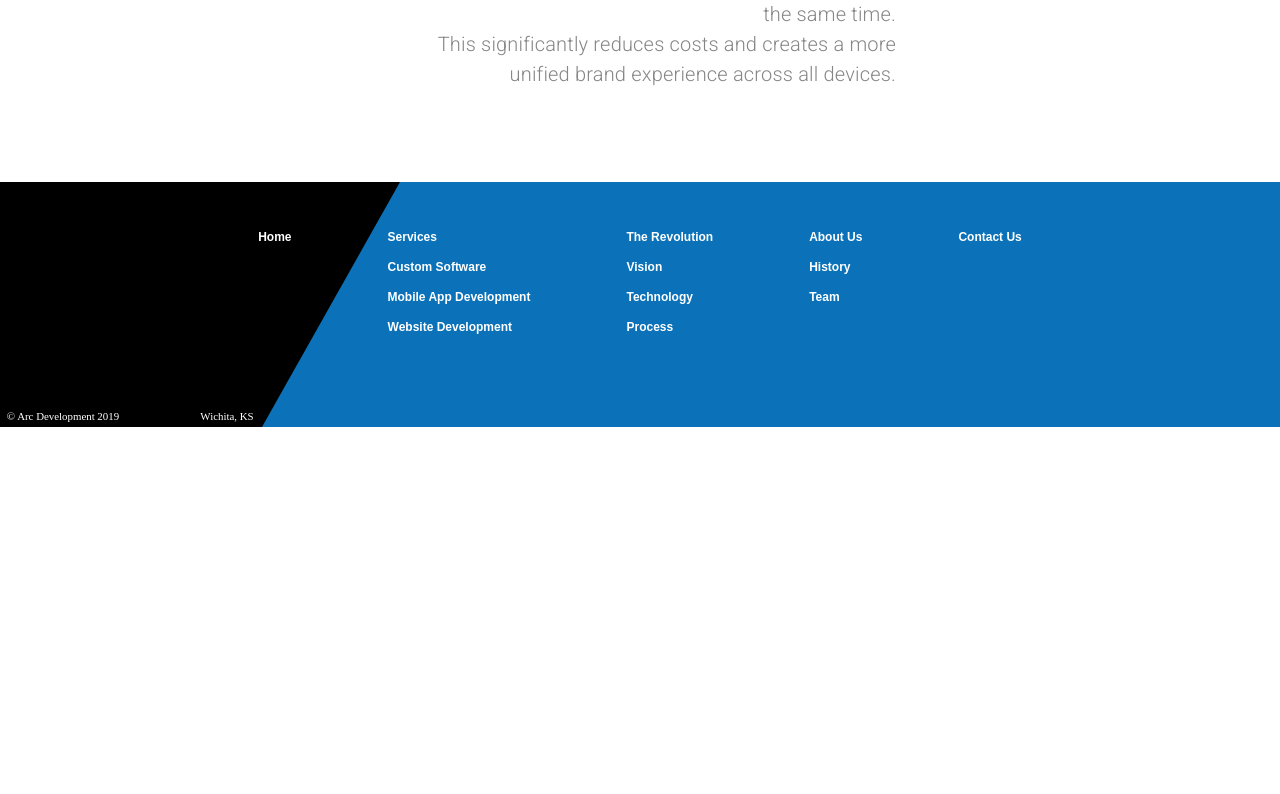
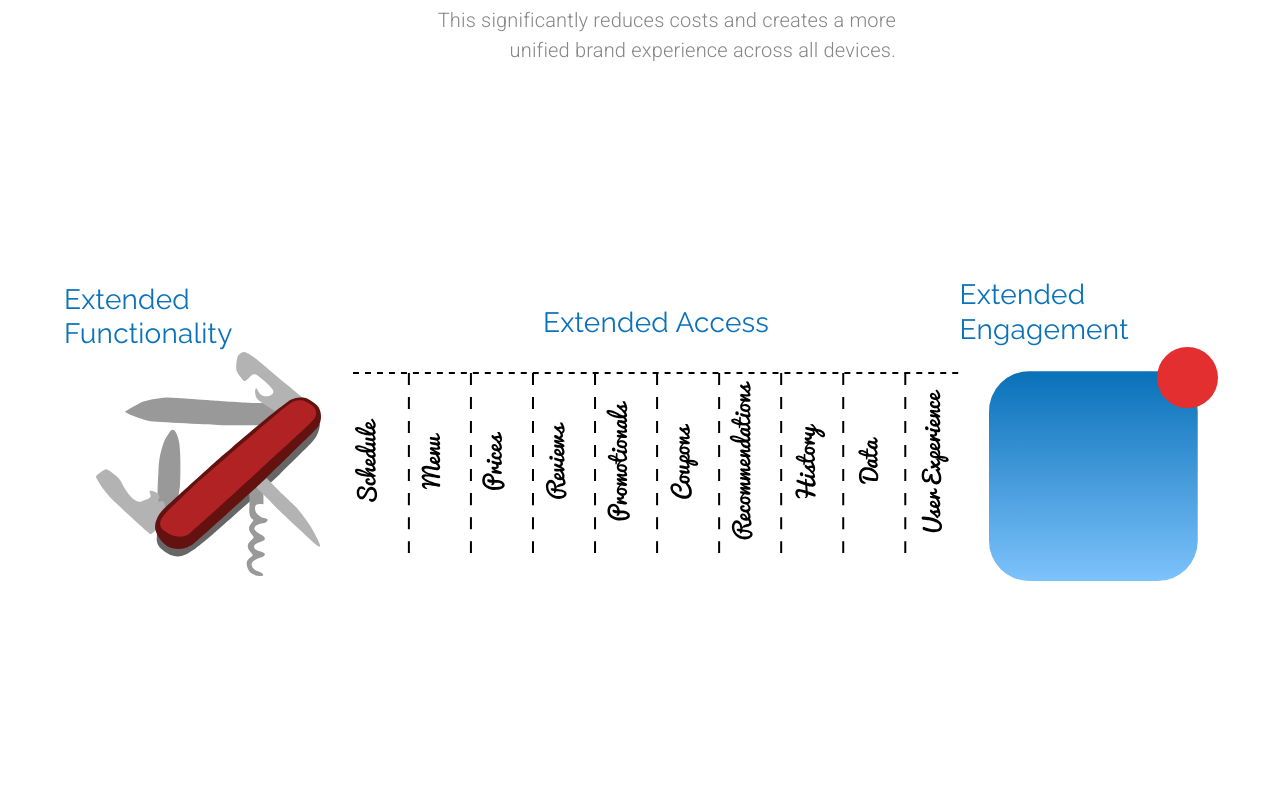
Before and after one commit to saxenamanas/arcdevelopment, a React (Create React App) app: page /mobileapps in a window 1280 px wide. Shown: the part 1126-1920 px from the top of the page. Before the commit the page ends 1553 px from the top, so only its background shows below. Built offline with nearby package versions, Linux system fonts and the light colour scheme.

Commit message:
Finished app page

```diff
--- a/src/components/iOSAndAndroid.js
+++ b/src/components/iOSAndAndroid.js
@@ -10,6 +10,9 @@ import CallToAction from './ui/CallToAction';
 import forwardIcon from '../assets/forwardArrow.svg';
 import backwardIcon from '../assets/backArrow.svg';
 import integration from '../animations/integrationAnimation/data.json';
+import extendedAccess from '../assets/extendAccess.svg';
+import swiss from '../assets/swissKnife.svg';
+import engagement from '../assets/increaseEngagement.svg';
 
 const useStyles = makeStyles(theme=>({
     mainContainer:{
@@ -111,7 +114,7 @@ const AppDev = ()=>{
                         <Lottie options={integrationOptions} style={{maxHeight:500,maxWidth:275,minHeight:500}} />
                         </Grid>
                         <Grid item>
-                        <Grid container align="right" className={classes.headingData} direction="column">
+                        <Grid style={{marginBottom:"2em"}} container align="right" className={classes.headingData} direction="column">
                                 <Grid item>
                                 <Typography className={classes.heading} variant="h4">
                                 Simultaneous Platform Support
@@ -129,6 +132,51 @@ const AppDev = ()=>{
                         </Grid>
                     </Grid>
                 </Grid>
+                <Grid item>
+                    <Grid container style={{marginTop:"10em",marginBottom:"10em"}} justify="center" alignItems="center" direction="row">
+                        <Grid item sm>
+                            <Grid container justify="center" alignItems="center" direction="column">
+                                <Grid item>
+                                    <Typography variant="h4">
+                                        Extended Functionality
+                                    </Typography>
+                                </Grid>
+                                <Grid item>
+                                    <img src={swiss} alt="knife"></img>
+                                </Grid>
+                            </Grid>
+                        </Grid>
+                        <Grid item sm>
+                            <Grid container justify="center" alignItems="center" direction="column">
+                                <Grid style={{marginBottom:"2em"}} item>
+                                    <Typography variant="h4">
+                                        Extended Access
+                                    </Typography>
+                                </Grid>
+                                <Grid item>
+                                    <img src={extendedAccess} alt="knife"></img>
+                                </Grid>
+                            </Grid>
+                        </Grid>
+                        <Grid item sm>
+                            <Grid container justify="center" alignItems="center" direction="column">
+                                <Grid item>
+                                    <Typography variant="h4">
+                                        Extended Engagement
+                                    </Typography>
+                                </Grid>
+                                <Grid item>
+                                    <img src={engagement} alt="knife"></img>
+                                </Grid>
+                            </Grid>
+                        </Grid>
+                    </Grid>
+                </Grid>
+            </Grid>
+            <Grid container direction="column">
+                <Grid item>
+                    <CallToAction></CallToAction>
+                </Grid>
             </Grid>
         </React.Fragment>
     )
```
